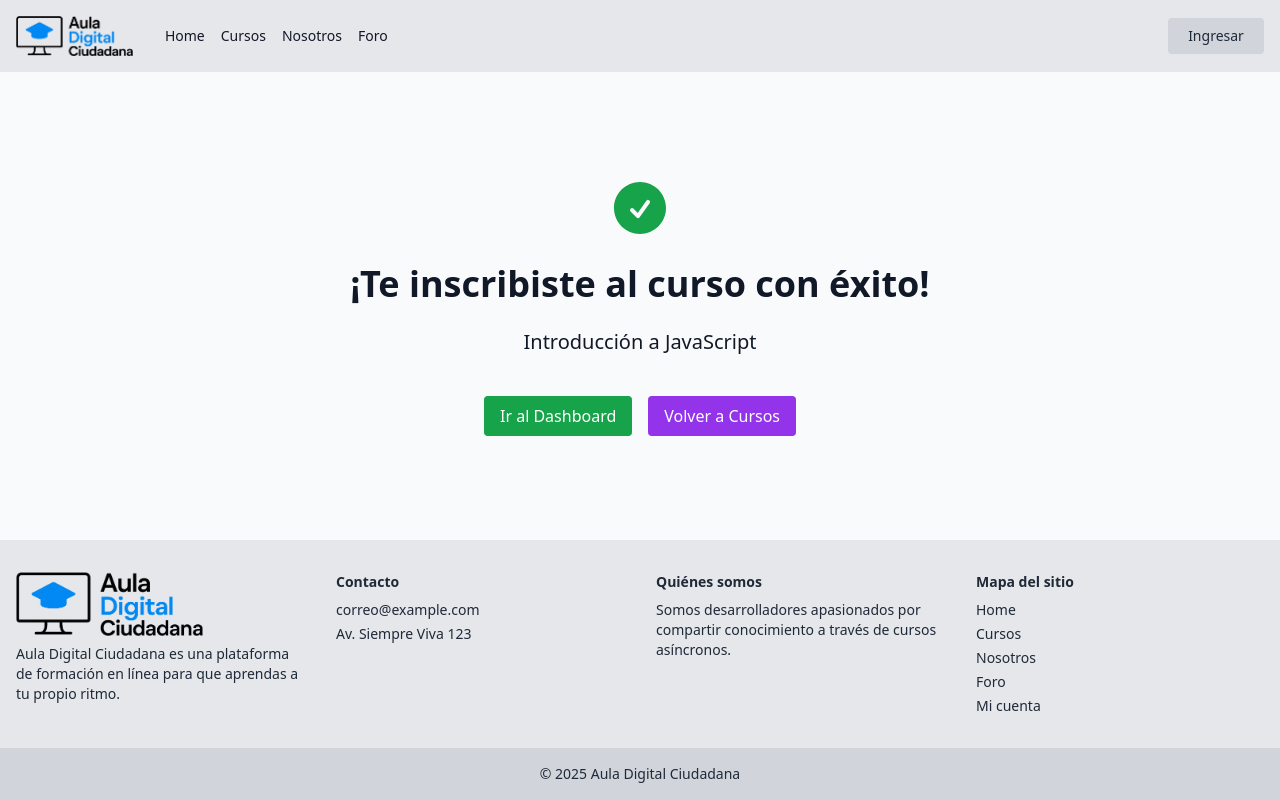
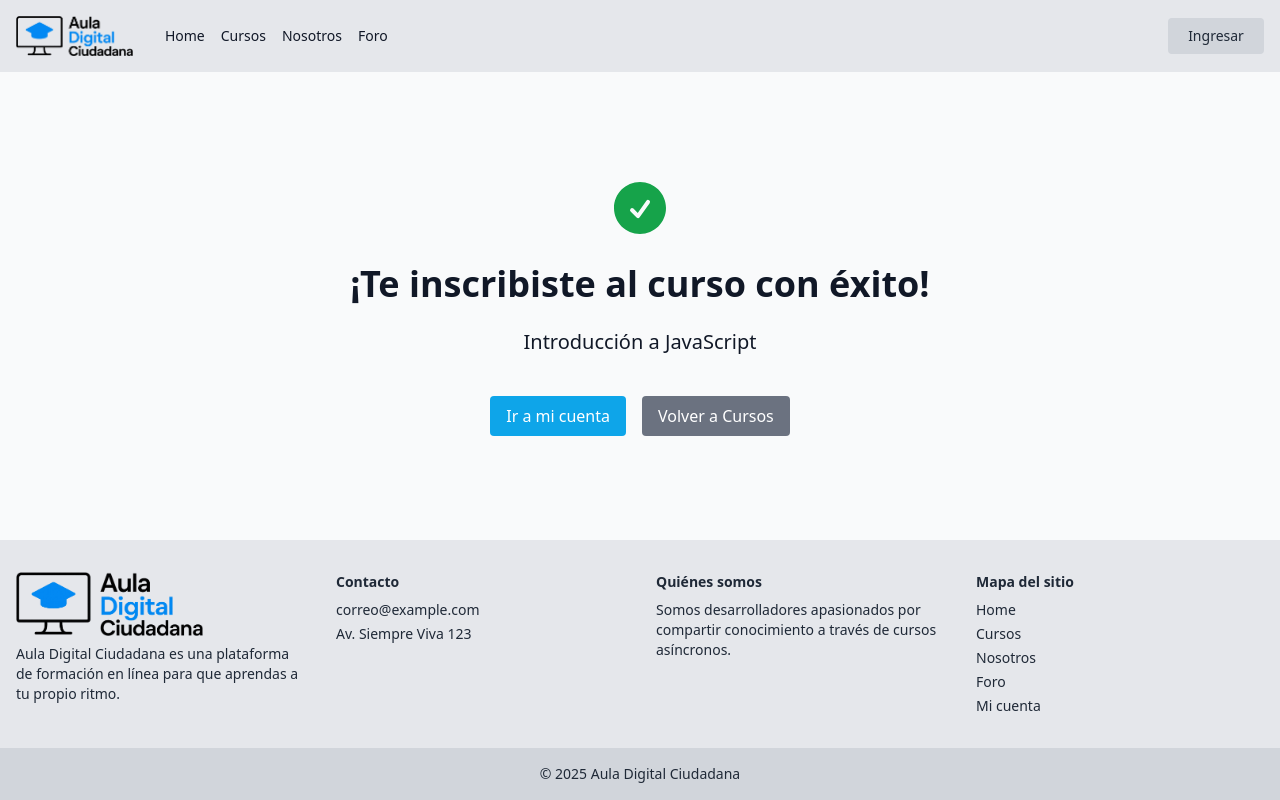
Before and after one commit to estebanaraoz/curso-webapp, a React (Vite) app: page /inscripcion-exitosa in a window 1280 px wide. Built offline with nearby package versions, Linux system fonts and the light colour scheme.

Commit message:
Adjust colors and text for buttons

```diff
--- a/src/components/Navbar.tsx
+++ b/src/components/Navbar.tsx
@@ -69,7 +69,7 @@ export default function Navbar() {
                 <div className="absolute right-0 mt-2 w-40 bg-white dark:bg-gray-700 border rounded shadow flex flex-col z-10">
                   <Link
                     to="/dashboard"
-                    className="px-4 py-2 hover:bg-gray-100 dark:hover:bg-gray-600"
+                    className="px-4 py-2 rounded bg-sky-500 text-white hover:bg-sky-600"
                     onClick={() => {
                       setOpen(false)
                       setDropdownOpen(false)
@@ -162,7 +162,7 @@ export default function Navbar() {
                 <div className="absolute right-0 mt-2 w-40 bg-white dark:bg-gray-700 border rounded shadow flex flex-col z-10">
                   <Link
                     to="/dashboard"
-                    className="px-4 py-2 hover:bg-gray-100 dark:hover:bg-gray-600"
+                    className="px-4 py-2 rounded bg-sky-500 text-white hover:bg-sky-600"
                     onClick={() => {
                       setOpen(false)
                       setDropdownOpen(false)
--- a/src/pages/InscriptionSuccess.tsx
+++ b/src/pages/InscriptionSuccess.tsx
@@ -17,10 +17,10 @@ export default function InscriptionSuccess() {
         <h1 className="text-4xl font-bold">¡Te inscribiste al curso con éxito!</h1>
         <p className="text-xl">{courseName}</p>
         <div className="flex gap-4 mt-4">
-          <Button className="bg-green-600 hover:bg-green-700 text-white" onClick={() => navigate('/dashboard')}>
-            Ir al Dashboard
+          <Button className="bg-sky-500 hover:bg-sky-600 text-white" onClick={() => navigate('/dashboard')}>
+            Ir a mi cuenta
           </Button>
-          <Button className="bg-purple-600 hover:bg-purple-700 text-white" onClick={() => navigate('/cursos')}>
+          <Button className="bg-gray-500 hover:bg-gray-600 text-white" onClick={() => navigate('/cursos')}>
             Volver a Cursos
           </Button>
         </div>
```
